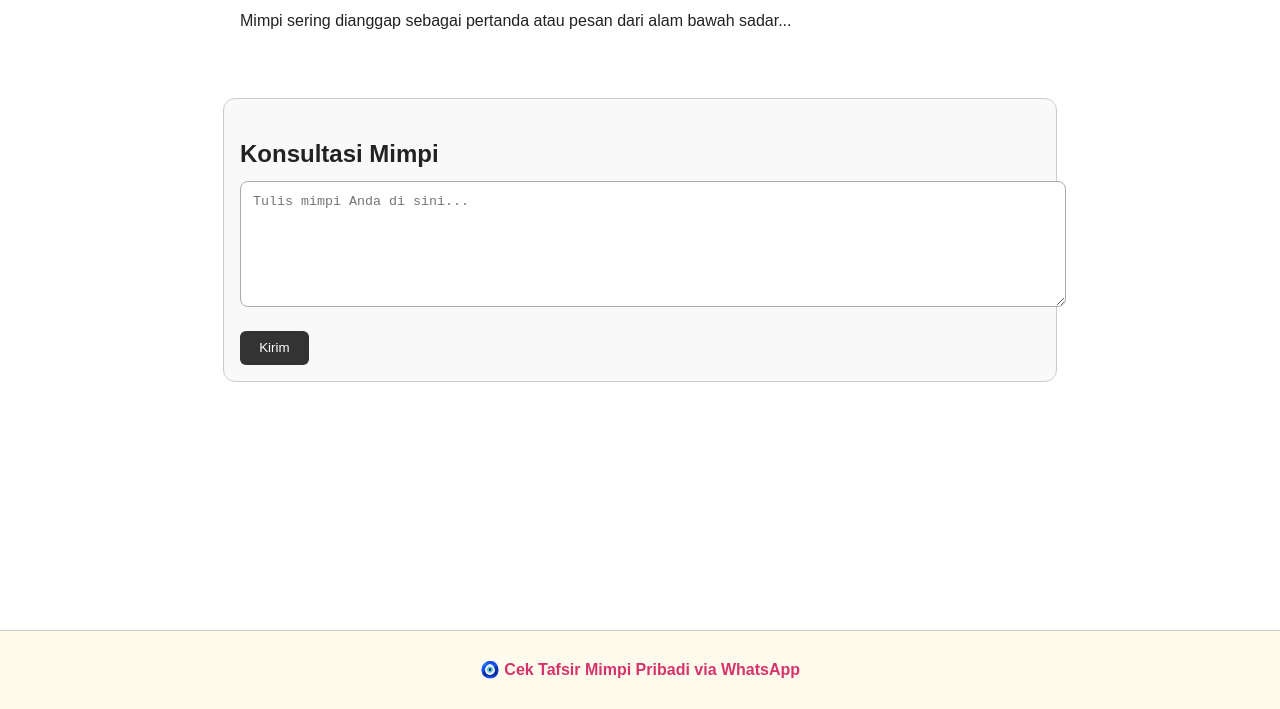
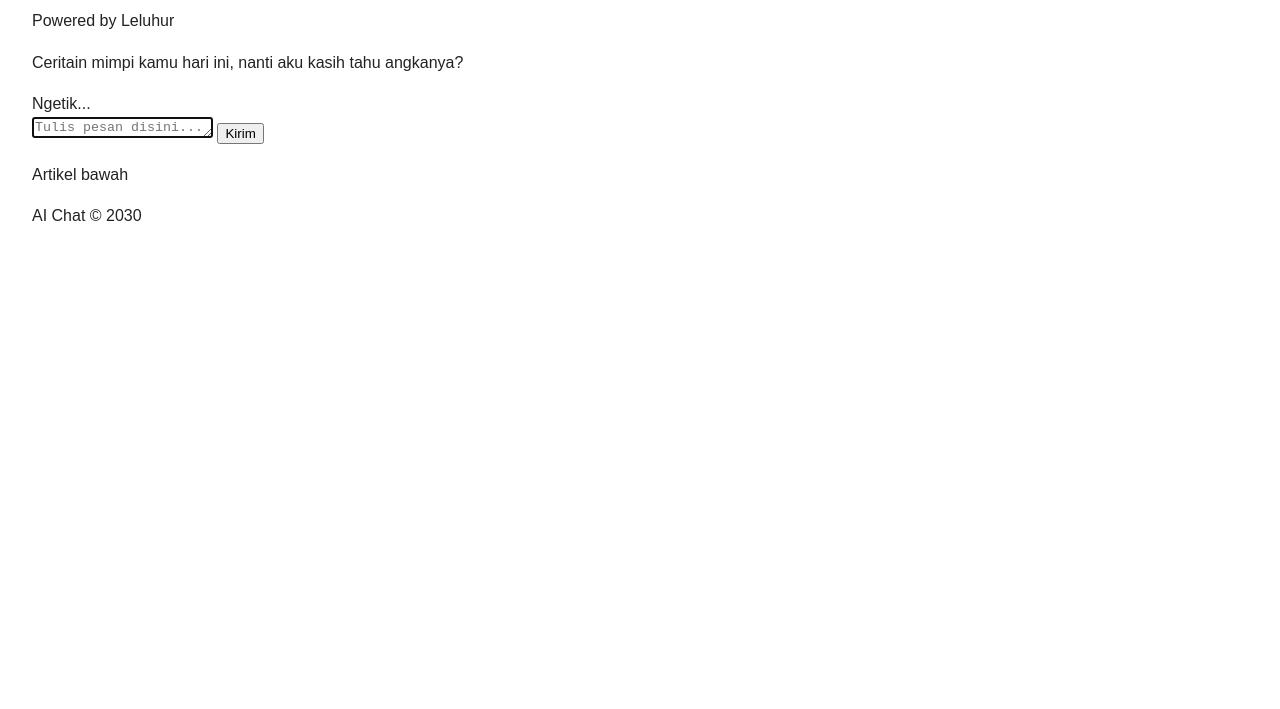
Before and after one commit to animalpsychic/chatai, a website: page public/tebak.html in a window 1280 px wide. Shown: the part 91-800 px from the top of the page. Drawn offline with Linux system fonts and the light colour scheme.

Commit message:
Update tebak.html

```diff
--- a/public/tebak.html
+++ b/public/tebak.html
@@ -1,29 +1,48 @@
-<!DOCTYPE html>
-<html lang="id">
+<!doctype html>
+<html lang="en">
   <head>
     <meta charset="UTF-8" />
     <meta name="viewport" content="width=device-width, initial-scale=1.0" />
-  <meta name="description" content="Tafsir mimpi lengkap dan artinya. Cari tahu makna mimpi Anda sekarang juga." />
-  <title>Tafsir Mimpi Menurut Primbon & Islam</title>
+    <title>Mimpimu</title>
     <link rel="stylesheet" href="style.css" />
   </head>
   <body>
-  <article>
-    <h1>Tafsir Mimpi Menurut Primbon & Islam</h1>
-    <p>Mimpi sering dianggap sebagai pertanda atau pesan dari alam bawah sadar...</p>
-    <!-- Tambahkan konten artikel panjangmu di sini -->
-  </article>
+    <header>
+      <h1>Tebak Mimpi</h1>
+      <p>Powered by Leluhur</p>
+    </header>
 
-  <!-- Chat AI -->
-  <div class="chat-box">
-    <h2>Konsultasi Mimpi</h2>
-    <textarea placeholder="Tulis mimpi Anda di sini..."></textarea>
-    <button>Kirim</button>
+    <div class="chat-container">
+      <div id="chat-messages" class="chat-messages">
+        <div class="message assistant-message">
+          <p>
+            Ceritain mimpi kamu hari ini,
+            nanti aku kasih tahu angkanya?
+          </p>
+        </div>
       </div>
 
-  <!-- Iklan melayang -->
-  <div class="floating-ad">
-    <p><a href="#">🧿 Cek Tafsir Mimpi Pribadi via WhatsApp</a></p>
+      <div class="typing-indicator" id="typing-indicator">
+        Ngetik...
       </div>
+
+      <div class="message-input">
+        <textarea
+          id="user-input"
+          placeholder="Tulis pesan disini..."
+          rows="1"
+          autofocus
+        ></textarea>
+        <button id="send-button">Kirim</button>
+      </div>
+    </div>
+
+    <p>Artikel bawah</p>
+
+    <footer>
+      <p>AI Chat &copy; 2030</p>
+    </footer>
+
+    <script src="chat.js"></script>
   </body>
 </html>
```
Lines whose indentation alone changed are shown as unchanged.
